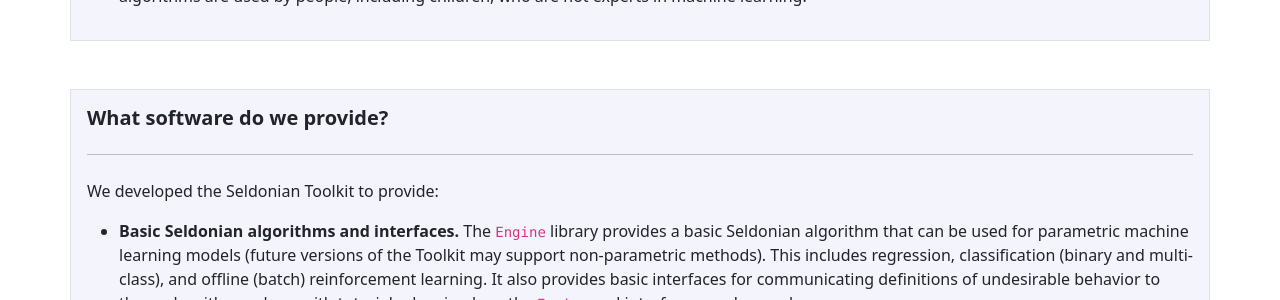
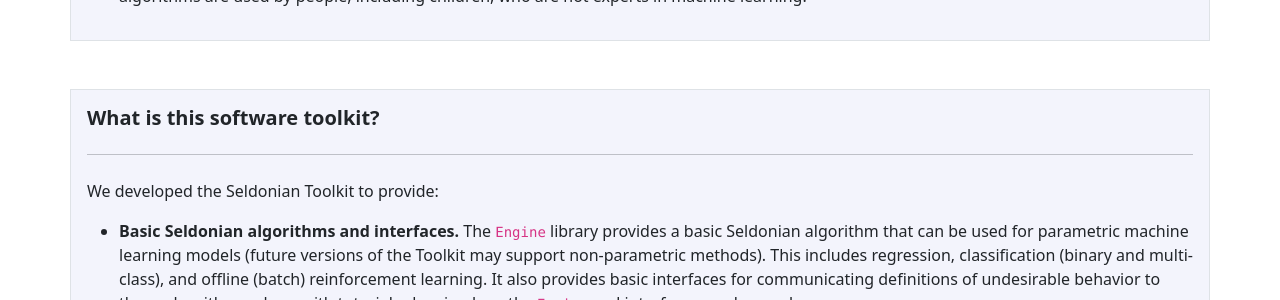
Before and after one commit to seldonian-framework/Tutorials, a Jekyll site: the page built from overview.md, in a window 1280 px wide and 900 px high, scrolled down 5684 px. Shown: the part 156-456 px from the top of the window. Built offline with Jekyll 4.4.1, drawn with Linux system fonts in a browser that asks for light colours; formulas are drawn with MathJax 3.

Commit message:
remove dependent licenses; minor edits

```diff
--- a/overview.md
+++ b/overview.md
@@ -159,7 +159,7 @@
 </div>
 
 <div class="container p-3 my-4 border" style="background-color: #f3f4fc;">
-    <h5 class="mb-3" id="toolkit"><b>What software do we provide?</b></h5>
+    <h5 class="mb-3" id="toolkit"><b>What is this software toolkit?</b></h5>
     <hr class="my-4" />
     <p>
         We developed the Seldonian Toolkit to provide:
```
Also changed, not shown: license.md.
